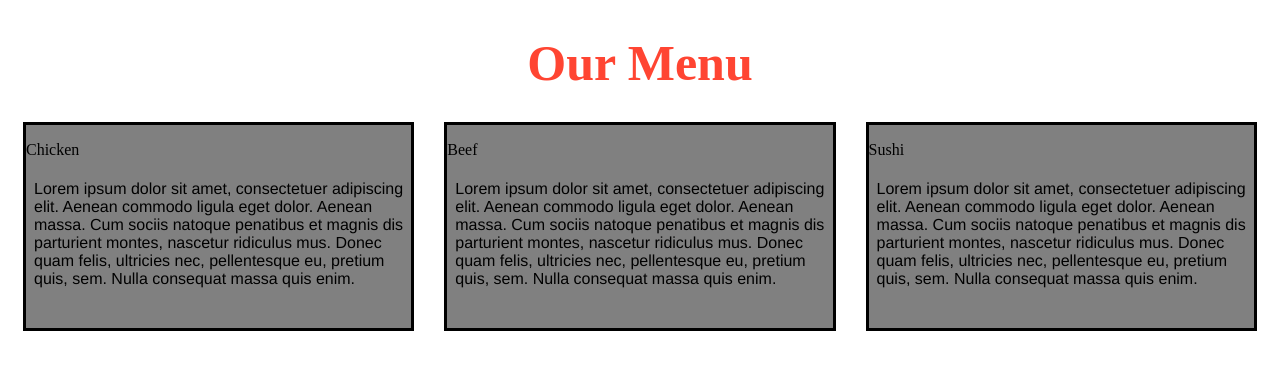
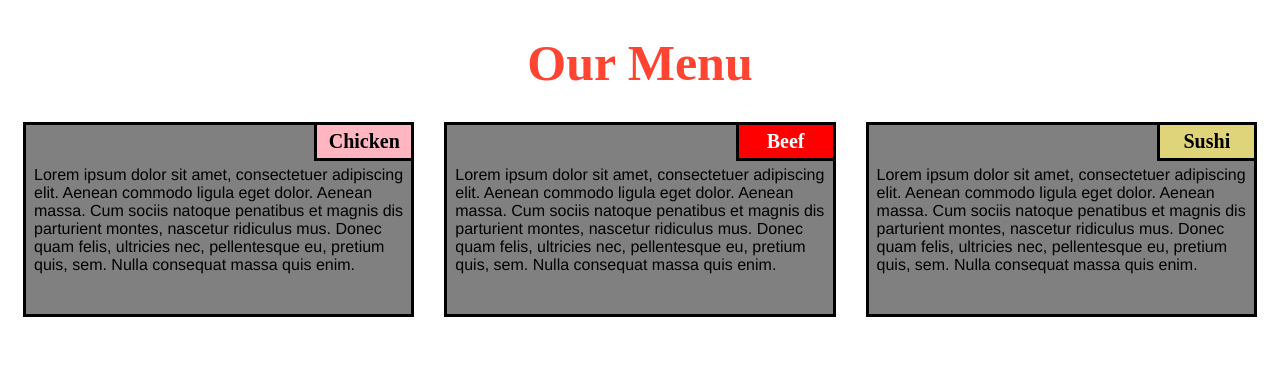
Before and after one commit to GSaiPhanindraPavanKumar/Coursera-web-development, a PHP site: page / in a window 1280 px wide. Shown: the top 370 px of the page. Run offline with PHP 8.4, Linux system fonts and the light colour scheme.

Commit message:
Update style.css

```diff
--- a/module-2/css/style.css
+++ b/module-2/css/style.css
@@ -1,4 +1,4 @@
-/*basic style*/
+
     * {
         box-sizing: border-box;
     }
@@ -35,7 +35,7 @@
         margin-bottom: auto;
     }
 
-    .sub1 {
+    .sh1 {
         float: right;
         width: 100px;
         padding: 5px;
@@ -48,7 +48,7 @@
 
     }
 
-    .sub2 {
+    .sh2 {
         float: right;
         color: white;
         width: 100px;
@@ -62,7 +62,7 @@
 
     }
 
-    .sub3 {
+    .sh3 {
         color: black;
         float: right;
         width: 100px;
```
